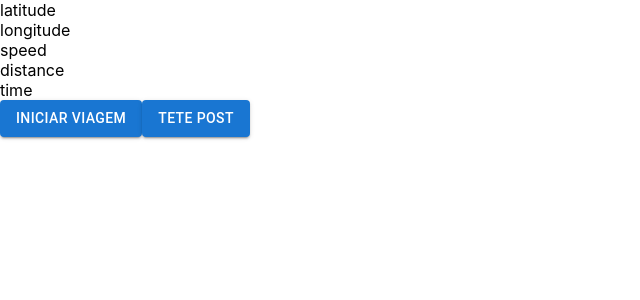
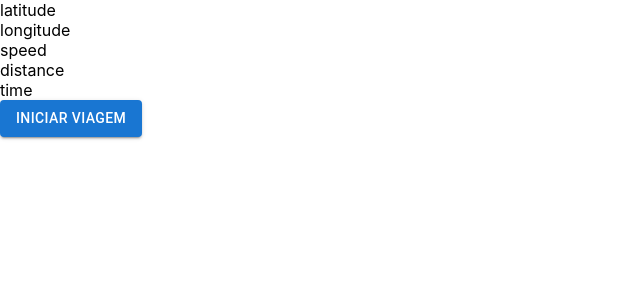
Before and after one commit to stryker236/GPS_Web_react_collect2, a React (Create React App) app: page / in a window 1280 px wide. Shown: the top 300 px of the page, without its empty margins (0-640 px from the left). Built offline with nearby package versions, Linux system fonts and the light colour scheme.

Commit message:
remoção do botao

```diff
--- a/src/Coord.js
+++ b/src/Coord.js
@@ -209,7 +209,7 @@ function Coord (){
                 <div>{time}</div>
             </div>
             <RenderButton />
-            <Button variant='contained' color="primary" onClick={postExample}>Tete post</Button>
+            {/* <Button variant='contained' color="primary" onClick={postExample}>Tete post</Button> */}
             <p/>
             <TripInfo/>
         </div>
```
